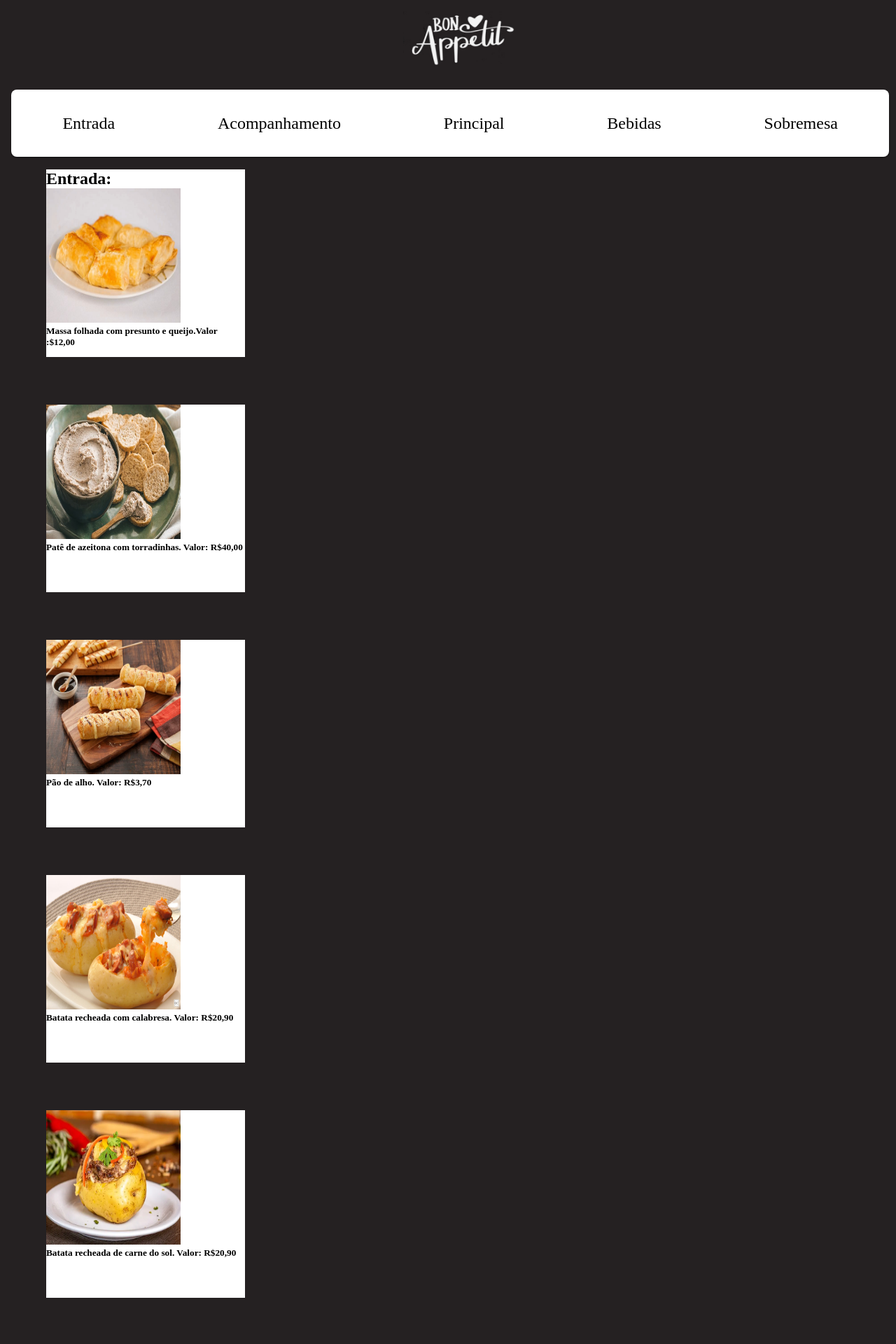
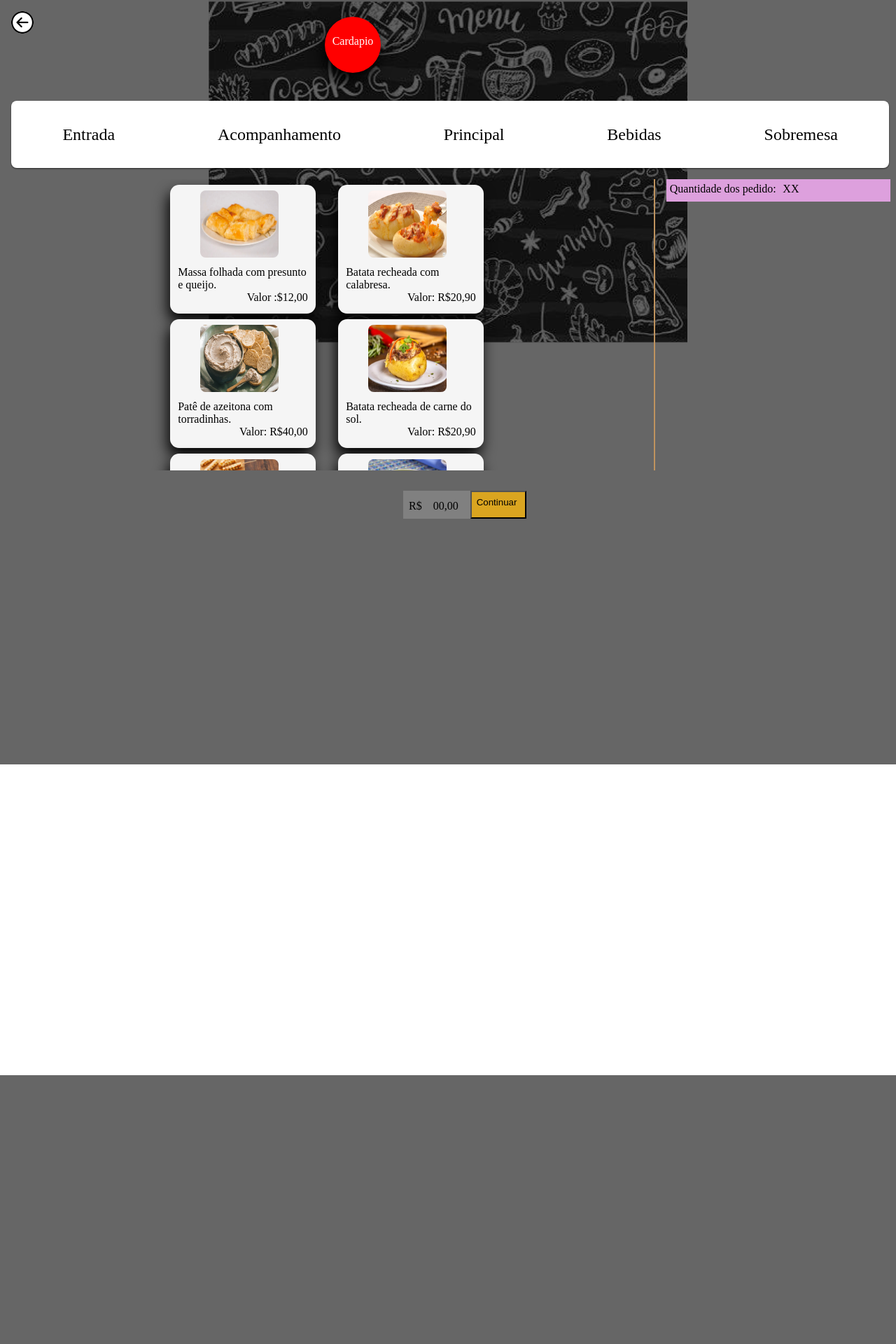
Before and after one commit to Juliana-so003/Restaurante, a PHP site: page /html/telacardapio.html in a window 1280 px wide. Shown: the top 1920 px of the page at 70% size. After the commit the page ends 1536 px from the top, so only its background shows below. Run offline with PHP 8.4, Linux system fonts and the light colour scheme.

Commit message:
o arquivo cardapio esta 80% concluido

```diff
--- a/sistema cliente/css/Cardapio.css
+++ b/sistema cliente/css/Cardapio.css
@@ -4,20 +4,34 @@
   box-sizing:border-box;
 }
 body {
+  height: 100%;
+  width: 100%;
   display: flex;
   justify-content: center;
   flex-direction: column;
-  background:#252122;
+  background: url("../fundos/fundo1.png") no-repeat center top fixed;
+}
+.body2{
+  filter: opacity(60%);
+  margin: 0;
+  padding:0;
+  background: black;
+  height: 100%;
+  width: 100%;
+  position: fixed;
 }
 #menu{
-  left: 27em;
-  border: 2px solid #252122;
+  top:0.5em;
+  left: 26em;
   border-radius:50%;
     height: 5em;
-    padding-top:2em;
+    padding-top:1.6em;
     width: 5em ;
     background: red;
     position: relative;
+    filter: drop-shadow(
+-3px 11px 10px #000000
+);
 }
 #p_menu{
   color:white;
@@ -26,39 +40,114 @@ body {
   font-size: 1em;
 }
 
-.img_icone{
-  height: 4em;
-  width: 4em;
-}
 
 .pratos{
   margin: 0.5em 1em;
-  border: 2px solid #252122;
+  background: whitesmoke;
+  border-radius: 0.8em;
+  flex-direction: column;
+  height: 11.5em;
+  width: 13em;
+  padding: 0 0.7em;
+  filter: drop-shadow(
+-3px 11px 10px #000000
+);
+}
+.p_prato2{
+text-align: end;
+
 }
 #container3 {
+ height: 100%;
+  margin:0 0.5em 0 1em;
   display: flex;
   flex-direction: column;
-  height: 100%;
-  width: 30em;
-  border: 2px solid #252122;
+  width: 20em;
+  position: relative;
+  top:4em;
+}
+#sub2_container3{
+   overflow-y: scroll;
+   max-height: 26em;
+   width:20em;
+}
+#sub_container3{
+  width: 20em;
+  height:2em;
+  background: plum;
+  position:relative;
+  flex-direction: row;
+  display: flex;
+  margin-right:0.5em;
+}
+#p_container3{
+  margin: 0.3em;
+  text-align: center;
+}
+.img_container2{
+  height: 6em;
+  width: 7em;
+  left: 2em;
+  border-radius:0.5em;
+  margin: 0.5em 0;
   position: relative;
 }
-#logo {
-  width: 10em;
-  height: 5em;
-  left: 45%;
+
+#central{
+  flex-direction: row;
+  display: flex;
+  justify-content: center;
+}
+#container2{
+  overflow-y: scroll;
+  max-height: 26em;
   position: relative;
-  top:1em;
+  top: 4em;
+  display: flex;
+  flex-direction: row;
+  width: 80em;
+  justify-content: center;
+  border-right: 2px solid  #BF935E;
 }
-.img_container2{
-  height: 12em;
-  width: 12em;
+
+footer{
+    flex-direction: row;
+    display: flex;
 }
-.pratos{
-  flex-direction: column;
-  display: flexf;
+#valor{
+  position: relative;
+  flex-direction: row;
+  display: flex;
+  left:45%;
+  top: 5.8em;
+  padding-top: 0.3em;
+  height: 2.5em;
+  width:6em;
+  background: grey;
+}
+.p_valor{
+  margin: 0.5em;
+  text-align: center;
+}
+button{
+  position: relative;
+  flex-direction: row;
+  display: flex;
+  left:45%;
+  top: 7em;
+  height: 3em;
+  width:6em;
+  background: goldenrod;
+  padding: 0.5em;
+}
+#voltar {
+  height: 2em;
+  width: 2em;
+}
+#voltar2 {
   background: white;
-  height: 17em;
-  width: 18em;
-  margin: 4em;
+  height: 2em;
+  width: 2em;
+  position: relative;
+  border-radius: 50%;
 }
--- a/sistema cliente/css/Cardapio2.css
+++ b/sistema cliente/css/Cardapio2.css
@@ -9,6 +9,11 @@ a:link{
        color:  #32CD32;
    }
 
+    header{
+      flex-direction:row;
+      display: flex;
+    padding: 1em 0 0 1em;
+    }
 		.container1{
 		  position: relative;
             width: 98%;
--- a/sistema cliente/html/telacardapio.html
+++ b/sistema cliente/html/telacardapio.html
@@ -1,5 +1,5 @@
 <!DOCTYPE html>
-<html lang="en">
+<html>
 <head>
   <meta charset="UTF-8">
   <meta http-equiv="X-UA-Compatible" content="IE=Edge">
@@ -13,7 +13,15 @@
 </head>
 
 <body>
-  <img id="logo" src="../fundos/logan.png"/>
+  <div class="body2"></div>
+  <header>
+  <div id="voltar2">
+ <a href="../html/index.html"> <img id="voltar" src="../icones/botao-voltar.png"/>   </a></div>
+
+  <div id="menu">
+    <p id="p_menu">Cardapio</p>
+  </div>
+  </header>
  <div class="container1">
 
     <input type="radio" name="menu" id="radio0" checked />
@@ -45,213 +53,117 @@
       <div class="circle"></div>
     </div>
   </div>
+
   <!-- começo do segundo container -->
+  <div id="central">
   <div id="container2">
+
+      <div class="sub_container2">
+
     <div class="pratos">
-    <h2> Entrada:</h2>
     <img class="img_container2" src="../Entradas/Massa-folhada.jpg">
-     <h5> Massa folhada com presunto e queijo.Valor :$12,00</h5>
+     <p class="p_prato1"> Massa folhada com presunto e queijo.</p>
+     <p class="p_prato2">
+     Valor :$12,00</p>
     </div>
 
       <div class="pratos">
     <img class="img_container2" src="../Entradas/torradinhas.jpg">
-       <h5>Patê de azeitona com torradinhas.
-Valor: R$40,00</h5>
+       <p class="p_prato1">Patê de azeitona com torradinhas.</p>
+       <p class="p_prato2">
+   Valor: R$40,00</p>
       </div>
 
         <div class="pratos">
         <img class="img_container2" src="../Entradas/pao-de-alho.jpg">
-        <h5>Pão de alho.
-Valor: R$3,70</h5>
+        <p class="p_prato1">Pão de alho.</p>
+        <p class="p_prato2">
+Valor: R$3,70</p>
         </div>
 
           <div class="pratos">
+            <img class="img_container2" src="../Entradas/pao-de-alho.jpg">
+            <p class="p_prato1">Pão de alho.</p>
+            <p class="p_prato2">
+              Valor: R$3,70</p>
+          </div>
+
+         <div class="pratos">
+    <img class="img_container2" src="../Entradas/Massa-folhada.jpg">
+     <p class="p_prato1"> Massa folhada com presunto e queijo.</p>
+     <p class="p_prato2">
+     Valor :$12,00</p>
+    </div>
+
+      <div class="pratos">
+    <img class="img_container2" src="../Entradas/torradinhas.jpg">
+       <p class="p_prato1">Patê de azeitona com torradinhas.</p>
+       <p class="p_prato2">
+   Valor: R$40,00</p>
+      </div></div>
+    <div class="sub_container2">
+          <div class="pratos">
         <img class="img_container2" src="../Entradas/batata-calabresa.jpg">
-        <h5>Batata recheada com calabresa.
-Valor: R$20,90</h5>
+       <p class="p_prato1">Batata recheada com calabresa.</p>
+       <p class="p_prato2">
+Valor: R$20,90</p>
           </div>
 
           <div class="pratos">
         <img class="img_container2" src="../Entradas/batata_sol.webp">
-        <h5>Batata recheada de carne do sol.
-Valor: R$20,90</h5>
+        <p class="p_prato1">Batata recheada de carne do sol.</p>
+        <p class="p_prato2">
+Valor: R$20,90</p>
           </div>
 
          <div class="pratos">
         <img class="img_container2" src="../Entradas/caldo-mandioquinha.jpg">
-        <h5>Caldo de mandioquinha.
-Valor: R$17,80</h5>
+       <p class="p_prato1">Caldo de mandioquinha.</p>
+       <p class="p_prato2">
+Valor: R$17,80</p>
          </div>
 
-           <div class="pratos">
-<h2> Acompanhamento</h2>
-       <img class="img_container2" src="../Acompanhamento/batata_frita.jpg">
-        <h5>Batata frita.Valor:
-Meia: R$12,00
-Inteira: R$ 19,00</h5>
-           </div>
-
-      <div class="pratos">
-       <img class="img_container2" src="../Acompanhamento/Mandioca_frita.jpg">
-        <h5>Mandioca frita.Valor:
-Meia:R$15,00
-Inteira :R$20,00</h5>
-      </div>
-
-   <div class="pratos">
-    <img class="img_container2" src="../Acompanhamento/salada.jpg">
-    <h5>Salada.Valor:R$24,00
-    </h5>
-   </div>
-
-     <div class="pratos">
-      <img class="img_container2" src="../Acompanhamento/Arroz_carne.jpg">
-      <h5>Arroz com carne seca e queijo na pressão.
-Valor: R$30,00
-     </h5>
-     </div>
-
-       <div class="pratos">
-       <img class="img_container2" src="../Acompanhamento/pao-de-queijo.jpg">
-       <h5>Pão de queijo.
-Valor:
-Pão de queijo simples	: R$ 4,90
-Pão de queijo recheado:R$ 5,90 </h5>
-       </div>
-
-      <div class="pratos">
-       <img class="img_container2" src="../Acompanhamento/Molho_branco.jpg">
-       <h5>Molho branco.Valor: R$3,50
-       </h5>
-      </div>
-
-      <div class="pratos">
-    <h2> Prato principal</h2>
-           <img class="img_container2" src="../Prato principal/Camarao.jpg">
-           <h5>Camarão no alho e óleo.Valor: R$35,00
-       </h5>
-      </div>
-
         <div class="pratos">
-           <img class="img_container2" src="../Prato principal/Risoto.jpg">
-           <h5>Risoto de frutos do mar.Valor: R$37,50
-        </h5>
-        </div>
-
-      <div class="pratos">
-           <img class="img_container2" src="../Prato principal/Espaguete.jpg">
-           <h5>Espaguete.Valor:R$35,00
-       </h5>
-      </div>
-
-        <div class="pratos">
-    <img class="img_container2" src="../Prato principal/Macarrao.jpg">
-    <h5> Macarrão de amendoim.
-Valor: R$37,00 </h5>
-        </div>
-
-        <div class="pratos">
-        <img class="img_container2" src="../Prato principal/Picanha_grelhada.jpg">
-        <h5>Picanha grelhada com batata recheada.Valor: R$67,00
-      </h5>
-        </div>
+      <img class="img_container2" src="../Entradas/caldo-mandioquinha.jpg">
+      <p class="p_prato1">Caldo de mandioquinha.</p>
+         <p class="p_prato2">
+          Valor: R$17,80</p>
+             </div>
+                       <div class="pratos">
+        <img class="img_container2" src="../Entradas/batata-calabresa.jpg">
+       <p class="p_prato1">Batata recheada com calabresa.</p>
+       <p class="p_prato2">
+Valor: R$20,90</p>
+          </div>
 
           <div class="pratos">
-        <img class="img_container2" src=" ../Prato principal/Escondidinho.jpg">
-        <h5>Escondidinho de batata laminada.Valor: R$35,00
-    </h5>
+        <img class="img_container2" src="../Entradas/batata_sol.webp">
+        <p class="p_prato1">Batata recheada de carne do sol.</p>
+        <p class="p_prato2">
+Valor: R$20,90</p>
           </div>
+    </div>
 
-            <div class="pratos">
-    <h2>Sobremesa </h2>
-        <img class="img_container2" src="../Sobremesa/Brownie.jpg">
-        <h5> Brownie
-Valor: R$05,00
-    </h5>
-            </div>
-
-      <div class="pratos">
-        <img class="img_container2" src="../Sobremesa/Cheesecake.jpg ">
-        <h5>Cheesecake de frutas vermelhas.
-Valor:
-Pequeno: R$13,00
-Médio: R$106,00
-
-     </h5>
-      </div>
-
-        <div class="pratos">
-        <img class="img_container2" src="../Sobremesa/Mousse.jpg">
-        <h5> Mouse de chocolate branco
-Valor: R$10,00
-    </h5>
-        </div>
-
-          <div class="pratos">
-        <img class="img_container2" src="../Sobremesa/Petit-gateau.jpg">
-        <h5>Petit gateau
-Valor: R$16,90
-     </h5>
-          </div>
-
-        <div class="pratos">
-         <img class="img_container2" src="../Sobremesa/Pudim.jpg">
-        <h5> Pudim
-Valor: R$10,00
-    </h5>
-        </div>
-
-      <div class="pratos">
-        <img class="img_container2" src="../Sobremesa/Torta_de_chocolate.jpg">
-        <h5>Torta de chocolate
-Valor: R$85,00  </h5>
-      </div>
-
-        <div class="pratos">
-    <h2> Bebidas</h2>
-
-    <img class="img_container2" src="  ../Bebidas/Agua-de-coco.jpg ">
-    <h5>Água de cocô
-Valor: R$03,50  </h5>
-        </div>
-
-          <div class="pratos">
-        <img class="img_container2" src="../Bebidas/Caipirinhas.jpg">
-        <h5> Caipirinha
-Valor: R$15,00 </h5>
-          </div>
-
-            <div class="pratos">
-        <img class="img_container2" src="../Bebidas/Energ├йtico.jpg ">
-        <h5>Energéticos
-Valor: R$10,00 </h5>
-            </div>
-
-              <div class="pratos">
-        <img class="img_container2" src=" ../Bebidas/Refrigerante.jpg">
-        <h5>Refrigerantes
-Valor: R$10,00 </h5>
-              </div>
-
-        <div class="pratos">
-        <img class="img_container2" src="../Bebidas/Sucos.jpg">
-        <h5>Sucos
-Valor: R$10,00</h5>
-        </div>
-
-      <div class="pratos">
-        <img class="img_container2" src="../Bebidas/Vinho.jpg">
-        <h5>Vinho
-Valor: R$40,00</h5>
-      </div>
 
   </div>
     <!-- comeco do outro container -->
-  <div id="container3">oiitcu</div>
-</body>
-</html>
+  <div id="container3">
+    <div id="sub_container3">
+      <p id="p_container3">Quantidade dos pedido:</p>
+            <p id="p_container3">XX</p>
+    </div>
+        <div id="sub2_container3">
+        </div>
 
-
+  </div>
+  </div>
+  <footer>
+    <div id="valor">
+      <p class="p_valor"> R$</p>
+      <p class="p_valor">00,00</p>
+    </div>
+    <button type="submit" id="butao" value="Continuar">Continuar</button>
+  </footer>
 
   <script src="main.js"></script>
 </body>
```
Also changed, not shown: sistema cliente/html/Cardapio_improvizado.html (added, +174 -0 lines).
